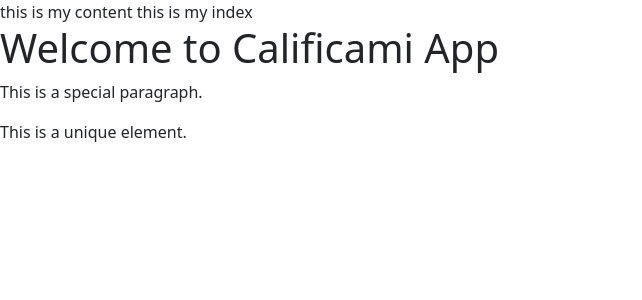
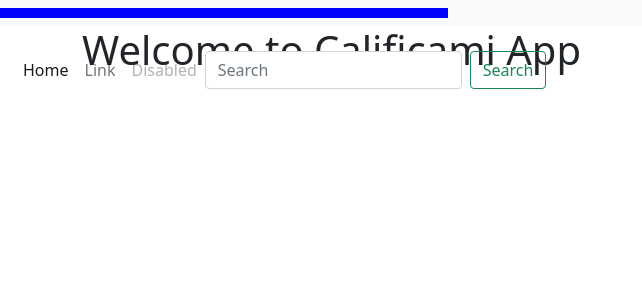
Before and after one commit to FedeOlivares/ctd, a Django app: page / in a window 1280 px wide. Shown: the top 300 px of the page, without its empty margins (0-642 px from the left). Run offline with Django 4.2, Linux system fonts and the light colour scheme.

Commit message:
Start working with hamburger nav bar

```diff
--- /dev/null
+++ b/ctp_site/calificami/static/styles.css
@@ -0,0 +1,29 @@
+/* calificami/static/css/styles.css */
+.container-fluid {
+    background-color: blue;
+    max-width: 35%;
+    margin-left: 0;
+}
+
+.navbar-collapse {
+    position: fixed;
+    top: 50px;
+    left: 0;
+    padding-left: 15px;
+    padding-right: 15px;
+    padding-bottom: 15px;
+  }
+
+  .navbar-collapse.collapsing {
+    left: -75%;
+    transition: height 0s ease;
+  }
+
+  .navbar-collapse.show {
+    left: 0;
+    transition: left 300ms ease-in-out;
+  }
+
+  .navbar-toggler.collapsed~.navbar-collapse {
+    transition: left 500ms ease-in-out;
+  }
--- a/ctp_site/calificami/templates/calificami/index.html
+++ b/ctp_site/calificami/templates/calificami/index.html
@@ -3,8 +3,7 @@
 
 
 {% block body %}
-    <div> this is my content this is my index</div>
-    <h1>Welcome to Calificami App</h1>
-    <p class="special-text">This is a special paragraph.</p>
-    <div id="unique-element">This is a unique element.</div>
+    <div class="container">
+        <h1>Welcome to Calificami App</h1>
+    </div>
 {% endblock %}
--- a/ctp_site/calificami/templates/layout.html
+++ b/ctp_site/calificami/templates/layout.html
@@ -1,23 +1,50 @@
+{% load static %}
 <!DOCTYPE html>
 <html>
     <head>
         <meta charset="utf-8">
         <meta http-equiv="X-UA-Compatible" content="IE=edge">
 
-        <!-- http://getbootstrap.com/docs/5.1/ -->
-        <link crossorigin="anonymous" href="https://cdn.jsdelivr.net/npm/bootstrap@5.1.3/dist/css/bootstrap.min.css" integrity="sha384-1BmE4kWBq78iYhFldvKuhfTAU6auU8tT94WrHftjDbrCEXSU1oBoqyl2QvZ6jIW3" rel="stylesheet">
-        <script crossorigin="anonymous" src="https://cdn.jsdelivr.net/npm/bootstrap@5.1.3/dist/js/bootstrap.bundle.min.js" integrity="sha384-ka7Sk0Gln4gmtz2MlQnikT1wXgYsOg+OMhuP+IlRH9sENBO0LRn5q+8nbTov4+1p"></script>
+        <link href="https://cdn.jsdelivr.net/npm/bootstrap@5.0.2/dist/css/bootstrap.min.css" rel="stylesheet" integrity="sha384-EVSTQN3/azprG1Anm3QDgpJLIm9Nao0Yz1ztcQTwFspd3yD65VohhpuuCOmLASjC" crossorigin="anonymous">
 
         <title>CTD {{ title }} </title>
         <meta name="viewport" content="width=device-width, initial-scale=1">
-        <link href="calificami/css//style.css" rel="stylesheet">
+        <link rel="stylesheet" href="{% static 'styles.css' %}">
     </head>
     <body>
+        <nav class="navbar navbar-expand-lg navbar-light bg-light">
+            <div class="container-fluid">
+              <button class="navbar-toggler" type="button" data-bs-toggle="collapse" data-bs-target="#navbarTogglerDemo03" aria-controls="navbarTogglerDemo03" aria-expanded="false" aria-label="Toggle navigation">
+                <span class="navbar-toggler-icon"></span>
+              </button>
+              <a class="navbar-brand" href="#"></a>
+              <div class="collapse navbar-collapse" id="navbarTogglerDemo03">
+                <ul class="navbar-nav me-auto mb-2 mb-lg-0">
+                  <li class="nav-item">
+                    <a class="nav-link active" aria-current="page" href="#">Home</a>
+                  </li>
+                  <li class="nav-item">
+                    <a class="nav-link" href="#">Link</a>
+                  </li>
+                  <li class="nav-item">
+                    <a class="nav-link disabled" href="#" tabindex="-1" aria-disabled="true">Disabled</a>
+                  </li>
+                </ul>
+                <form class="d-flex">
+                  <input class="form-control me-2" type="search" placeholder="Search" aria-label="Search">
+                  <button class="btn btn-outline-success" type="submit">Search</button>
+                </form>
+              </div>
+            </div>
+          </nav>
 
         {% block body %} {% endblock %}
         <footer>
 
         </footer>
 
+
+
+        <script src="https://cdn.jsdelivr.net/npm/bootstrap@5.0.2/dist/js/bootstrap.bundle.min.js" integrity="sha384-MrcW6ZMFYlzcLA8Nl+NtUVF0sA7MsXsP1UyJoMp4YLEuNSfAP+JcXn/tWtIaxVXM" crossorigin="anonymous"></script>
     </body>
 </html>
```
Also changed, not shown: ctp_site/calificami/static/calificami/css/styles.css (deleted, +0 -17 lines).
